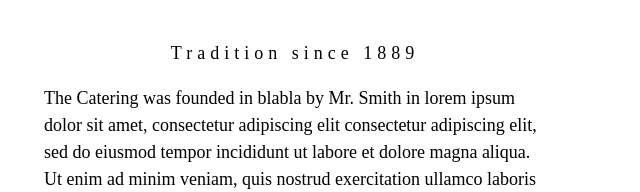
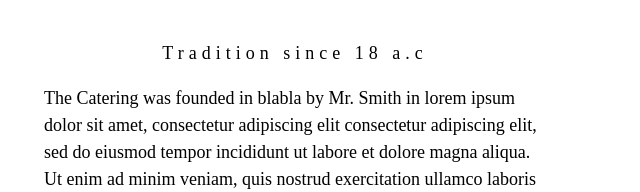
Before and after one commit to ViniciusAugustoo/Mywebsite, a plain HTML site: page index.html in a window 1280 px wide. Shown: the part 783-975 px from the top of the page, 620-1260 px from the left. Drawn offline with nearby package versions, Linux system fonts and the light colour scheme.

Commit message:
alterei a data de fundação da empresa

```diff
--- a/index.html
+++ b/index.html
@@ -47,7 +47,7 @@ h1, h2, h3, h4, h5, h6 {
 
     <div class="w3-col m6 w3-padding-large">
       <h1 class="w3-center">About Catering</h1><br>
-      <h5 class="w3-center">Tradition since 1889</h5>
+      <h5 class="w3-center">Tradition since 18 a.c</h5>
       <p class="w3-large">The Catering was founded in blabla by Mr. Smith in lorem ipsum dolor sit amet, consectetur adipiscing elit consectetur adipiscing elit, sed do eiusmod tempor incididunt ut labore et dolore magna aliqua. Ut enim ad minim veniam, quis nostrud exercitation ullamco laboris nisi ut aliquip ex ea commodo consequat. Duis aute iruredolor in reprehenderit in voluptate velit esse cillum dolore eu fugiat nulla pariatur.We only use <span class="w3-tag w3-light-grey">seasonal</span> ingredients.</p>
       <p class="w3-large w3-text-grey w3-hide-medium">Excepteur sint occaecat cupidatat non proident, sunt in culpa qui officia deserunt mollit anim id est laborum consectetur adipiscing elit, sed do eiusmod temporincididunt ut labore et dolore magna aliqua. Ut enim ad minim veniam, quis nostrud exercitation ullamco laboris nisi ut aliquip ex ea commodo consequat.</p>
     </div>
```
